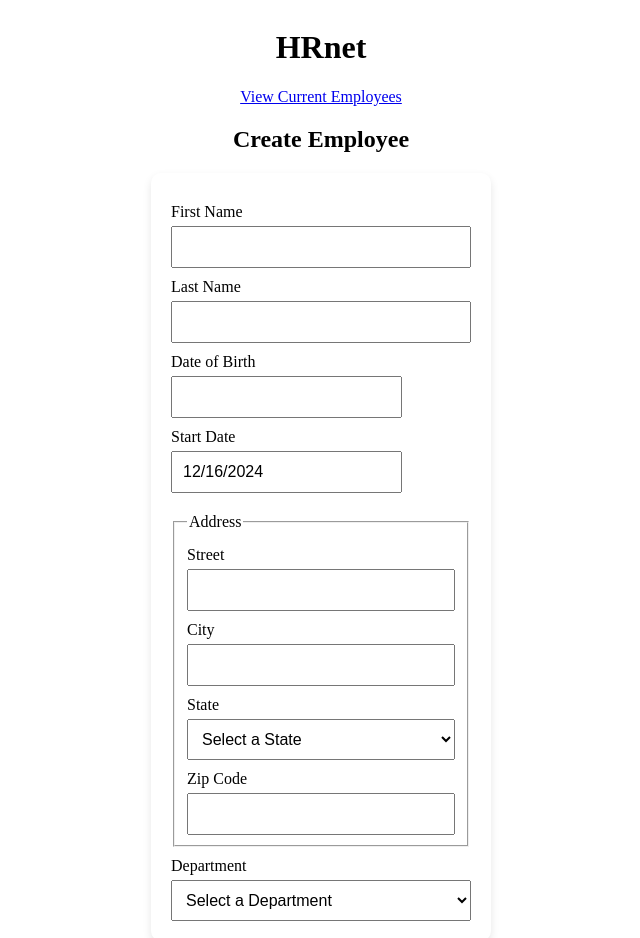
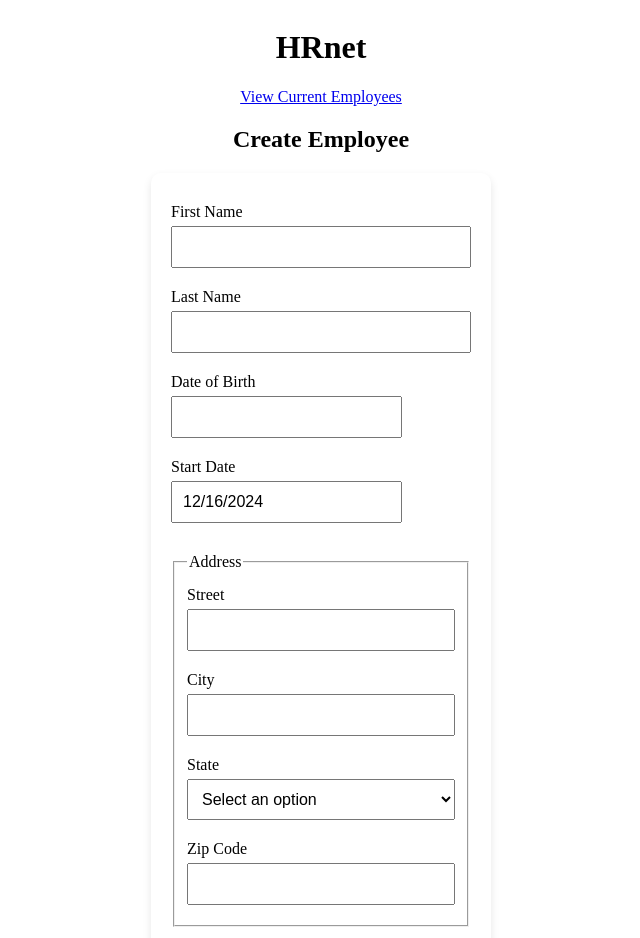
Before and after one commit to Karlito14/HRnet, a React app: page / in a window 1280 px wide. Shown: the top 938 px of the page, without its empty margins (319-959 px from the left). Built offline with nearby package versions, Linux system fonts and the light colour scheme; the HTML template or start-up script is replaced by a standard one.

Commit message:
refactorisation du formulaire

```diff
--- /dev/null
+++ b/src/components/DatePickerField/DatePickerField.jsx
@@ -0,0 +1,17 @@
+import DatePicker from 'react-datepicker';
+import 'react-datepicker/dist/react-datepicker.css';
+import style from './DatePickerField.module.css';
+
+export const DatePickerField = ({ label, selected, onChange, error }) => (
+  <div className={style.field}>
+    <label>{label}</label>
+    <DatePicker
+      selected={selected}
+      onChange={onChange}
+      showMonthDropdown
+      showYearDropdown
+      dropdownMode="select"
+    />
+    {error && <span className={style.error}>{error}</span>}
+  </div>
+);
--- /dev/null
+++ b/src/components/DatePickerField/DatePickerField.module.css
@@ -0,0 +1,15 @@
+.field {
+  display: flex;
+  flex-direction: column;
+  margin-bottom: 10px;
+}
+
+.field label {
+  margin-top: 10px;
+}
+
+.field input {
+  margin-top: 5px;
+  padding: 10px;
+  font-size: 16px;
+}
--- a/src/components/EmployeeForm/EmployeeForm.jsx
+++ b/src/components/EmployeeForm/EmployeeForm.jsx
@@ -1,11 +1,13 @@
 import { useState } from 'react';
-import DatePicker from 'react-datepicker';
-import 'react-datepicker/dist/react-datepicker.css';
 import style from './EmployeeForm.module.css';
 import { DEPARTMENTS, STATES } from '../../data/constants';
+import { useParams } from 'react-router';
+import { InputField } from '../InputField/InputField';
+import { DatePickerField } from '../DatePickerField/DatePickerField';
+import { SelectField } from '../SelectField/SelectField';
 
 export const EmployeeForm = () => {
-  const [formData, setFormData] = useState({
+  const DEFAULT_EMPLOYEE = {
     firstName: '',
     lastName: '',
     dateOfBirth: '',
@@ -15,14 +17,18 @@ export const EmployeeForm = () => {
     state: '',
     zipCode: '',
     department: '',
-  });
+  };
+
+  const [formData, setFormData] = useState(DEFAULT_EMPLOYEE);
+
+  const [errors, setErrors] = useState({});
+
+  const { id } = useParams();
 
   const handleChange = (name, value) => {
     const newValue = value[0].toUpperCase() + value.slice(1);
     setFormData((prevState) => ({ ...prevState, [name]: newValue }));
   };
-
-  console.log(formData)
 
   const handleDateChange = (name, date) => {
     setFormData((prevState) => ({ ...prevState, [name]: date }));
@@ -30,102 +36,85 @@ export const EmployeeForm = () => {
 
   return (
     <form className={style.employeeForm}>
-      <label htmlFor="first-name">First Name</label>
-      <input
-        type="text"
-        id="first-name"
+      <InputField
+        label={'First Name'}
+        id={'first-name'}
         value={formData.firstName}
-        onChange={(e) => handleChange('firstName', e.target.value)}
+        onChange={(value) => handleChange('firstName', value)}
+        error={errors.firstName}
       />
 
-      <label htmlFor="last-name">Last Name</label>
-      <input
-        type="text"
-        id="last-name"
-        defaultValue={formData.lastName}
-        onChange={(e) => handleChange('lastName', e.target.value)}
+      <InputField
+        label={'Last Name'}
+        id={'last-name'}
+        value={formData.lastName}
+        onChange={(value) => handleChange('lastName', value)}
+        error={errors.lastName}
       />
 
-      <label htmlFor="date-of-birth">Date of Birth</label>
-      <DatePicker
+      <DatePickerField
+        label="Date of Birth"
         selected={formData.dateOfBirth}
         onChange={(date) => handleDateChange('dateOfBirth', date)}
-        showMonthDropdown
-        showYearDropdown
-        dropdownMode="select"
+        error={errors.dateOfBirth}
       />
 
-      <label htmlFor="start-date">Start Date</label>
-      <DatePicker
+      <DatePickerField
+        label="Start Date"
         selected={formData.startDate}
         onChange={(date) => handleDateChange('startDate', date)}
-        showMonthDropdown
-        showYearDropdown
-        dropdownMode="select"
+        error={errors.startDate}
       />
 
       <fieldset className={style.address}>
         <legend>Address</legend>
-        <div className={style.address_input}>
-          <label htmlFor="street">Street</label>
-          <input
-            type="text"
-            id="street"
-            defaultValue={formData.street}
-            onChange={(e) => handleChange('street', e.target.value)}
-          />
-        </div>
+        <InputField
+          label={'Street'}
+          id={'street'}
+          value={formData.street}
+          onChange={(value) => handleChange('street', value)}
+          error={errors.street}
+        />
 
-        <div className={style.address_input}>
-          <label htmlFor="city">City</label>
-          <input
-            type="text"
-            id="city"
-            defaultValue={formData.city}
-            onChange={(e) => handleChange('city', e.target.value)}
-          />
-        </div>
+        <InputField
+          label={'City'}
+          id={'city'}
+          value={formData.city}
+          onChange={(value) => handleChange('city', value)}
+          error={errors.city}
+        />
 
-        <div className={style.address_input}>
-          <label htmlFor="state">State</label>
-          <select
-            id="state"
-            defaultValue={formData.state}
-            onChange={(e) => handleChange('state', e.target.value)}
-          >
-            <option value="">Select a State</option>
-            {STATES.map((state, index) => (
-              <option key={index} value={state.abbreviation}>
-                {state.name}
-              </option>
-            ))}
-          </select>
-        </div>
+        <SelectField
+          label="State"
+          id="state"
+          value={formData.state}
+          options={STATES}
+          onChange={(value) => handleChange('state', value)}
+          error={errors.state}
+        />
 
-        <div className={style.address_input}>
-          <label htmlFor="zip-code">Zip Code</label>
-          <input
-            type="number"
-            id="zip-code"
-            defaultValue={formData.zipCode}
-            onChange={(e) => handleChange('zipCode', e.target.value)}
-          />
-        </div>
+        <InputField
+          label={'Zip Code'}
+          id={'zip-code'}
+          value={formData.zipCode}
+          onChange={(value) => handleChange('zipCode', value)}
+          error={errors.zipCode}
+          type="number"
+        />
       </fieldset>
 
-      <label htmlFor="department">Department</label>
-      <select
+      <SelectField
+        label="Department"
         id="department"
-        defaultValue={formData.department}
-        onChange={(e) => handleChange('department', e.target.value)}
-      >
-        <option value="">Select a Department</option>
-        {DEPARTMENTS.map((department, index) => (
-          <option key={index} value={department}>
-            {department}
-          </option>
-        ))}
-      </select>
+        value={formData.department}
+        options={DEPARTMENTS}
+        onChange={(value) => handleChange('department', value)}
+        error={errors.department}
+      />
+
+      <button className={style.button} type="button" onClick={''}>
+        {id ? 'Update Employee' : 'Add Employee'}
+      </button>
     </form>
   );
 };
--- a/src/components/EmployeeForm/EmployeeForm.module.css
+++ b/src/components/EmployeeForm/EmployeeForm.module.css
@@ -8,17 +8,6 @@
   box-shadow: 0 4px 8px rgba(0, 0, 0, 0.1);
 }
 
-.employeeForm label {
-  margin-top: 10px;
-}
-
-.employeeForm input,
-.employeeForm select {
-  margin-top: 5px;
-  padding: 10px;
-  font-size: 16px;
-}
-
 .address {
     margin-top: 20px;
 }
@@ -26,5 +15,11 @@
 .address_input {
   display: flex;
   flex-direction: column;
+}
 
+.button {
+    align-self: center;
+    margin-top: 10px;
+    padding: 10px;
+    cursor: pointer;
 }
--- /dev/null
+++ b/src/components/InputField/InputField.jsx
@@ -0,0 +1,25 @@
+import style from './InputField.module.css';
+
+export const InputField = ({
+  label,
+  id,
+  value,
+  onChange,
+  error,
+  type = 'text',
+}) => (
+  <div className={style.field}>
+    <label htmlFor={id}>{label}</label>
+    <input
+      id={id}
+      type={type}
+      value={value}
+      onChange={(e) => onChange(e.target.value)}
+    />
+    {error && (
+      <span id={`${id}-error`} className={style.error}>
+        {error}
+      </span>
+    )}
+  </div>
+);
--- /dev/null
+++ b/src/components/InputField/InputField.module.css
@@ -0,0 +1,15 @@
+.field {
+  display: flex;
+  flex-direction: column;
+  margin-bottom: 10px;
+}
+
+.field label {
+  margin-top: 10px;
+}
+
+.field input {
+  margin-top: 5px;
+  padding: 10px;
+  font-size: 16px;
+}
--- /dev/null
+++ b/src/components/SelectField/SelectField.jsx
@@ -0,0 +1,20 @@
+import style from './SelectField.module.css';
+
+export const SelectField = ({ label, id, value, options, onChange, error }) => (
+  <div className={style.field}>
+    <label htmlFor={id}>{label}</label>
+    <select id={id} value={value} onChange={(e) => onChange(e.target.value)}>
+      <option value="">Select an option</option>
+      {options.map((option, index) => (
+        <option key={index} value={option.abbreviation || option.name}>
+          {option.name}
+        </option>
+      ))}
+    </select>
+    {error && (
+      <span id={`${id}-error`} className={style.error}>
+        {error}
+      </span>
+    )}
+  </div>
+);
--- /dev/null
+++ b/src/components/SelectField/SelectField.module.css
@@ -0,0 +1,15 @@
+.field {
+    display: flex;
+    flex-direction: column;
+    margin-bottom: 10px;
+  }
+
+  .field label {
+    margin-top: 10px;
+  }
+
+  .field select {
+    margin-top: 5px;
+    padding: 10px;
+    font-size: 16px;
+  }
--- a/src/data/constants.js
+++ b/src/data/constants.js
@@ -238,11 +238,21 @@ const STATES = [
 ];
 
 const DEPARTMENTS = [
-  'Sales',
-  'Marketing',
-  'Engineering',
-  'Human Resources',
-  'Legal',
+  {
+    name: 'Sales',
+  },
+  {
+    name: 'Marketing',
+  },
+  {
+    name: 'Engineering',
+  },
+  {
+    name: 'Human Resources',
+  },
+  {
+    name: 'Legal',
+  },
 ];
 
 export { STATES, DEPARTMENTS };
```
